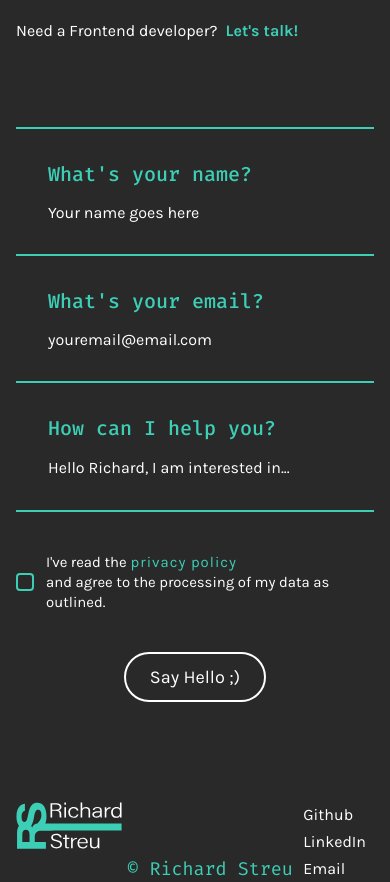
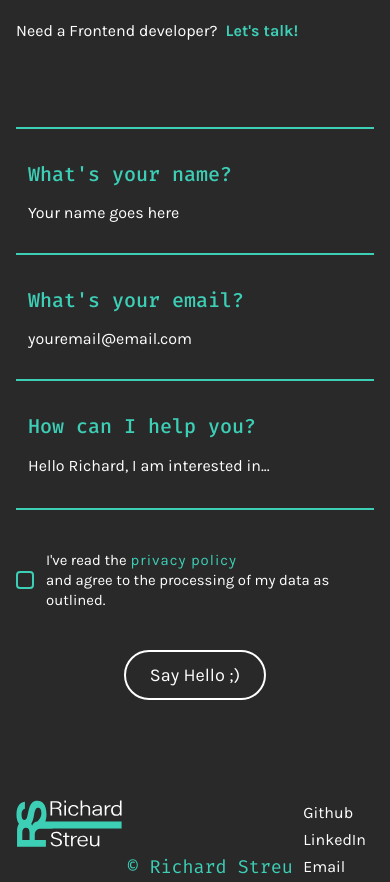
Before and after one commit to RichardStreu/portfolioAngular, an Angular app: page / in a window 390 px wide. Shown: the part 1163-2045 px from the top of the page. Built offline with nearby package versions, Linux system fonts and the light colour scheme.

Commit message:
feat: adjust padding in contact form styles for improved responsiveness

```diff
--- a/src/app/landing-page/sections/f-contact/contact-form/contact-form.component.scss
+++ b/src/app/landing-page/sections/f-contact/contact-form/contact-form.component.scss
@@ -46,7 +46,11 @@
     flex-direction: column;
     border-bottom: 2px solid $color-highLight;
     padding-bottom: 2rem;
-    padding: 2rem 2rem calc(2rem - 1px) 2rem;
+    padding: 2rem 2rem calc(2rem - 2px) 2rem;
+
+    @media (max-width: 1250px ) {
+      padding: 2rem 0.75rem calc(2rem - 2px) 0.75rem;
+    }
 
     label {
       font-family: "Fira", monospace;
@@ -132,6 +136,10 @@
 
   #messageBox {
     padding: 2rem 2rem 2rem 2rem;
+
+    @media (max-width: 1250px ) {
+      padding: 2rem 0.75rem 2rem 0.75rem;
+    }
   }
 
   .privacyPolicyBox {
```
